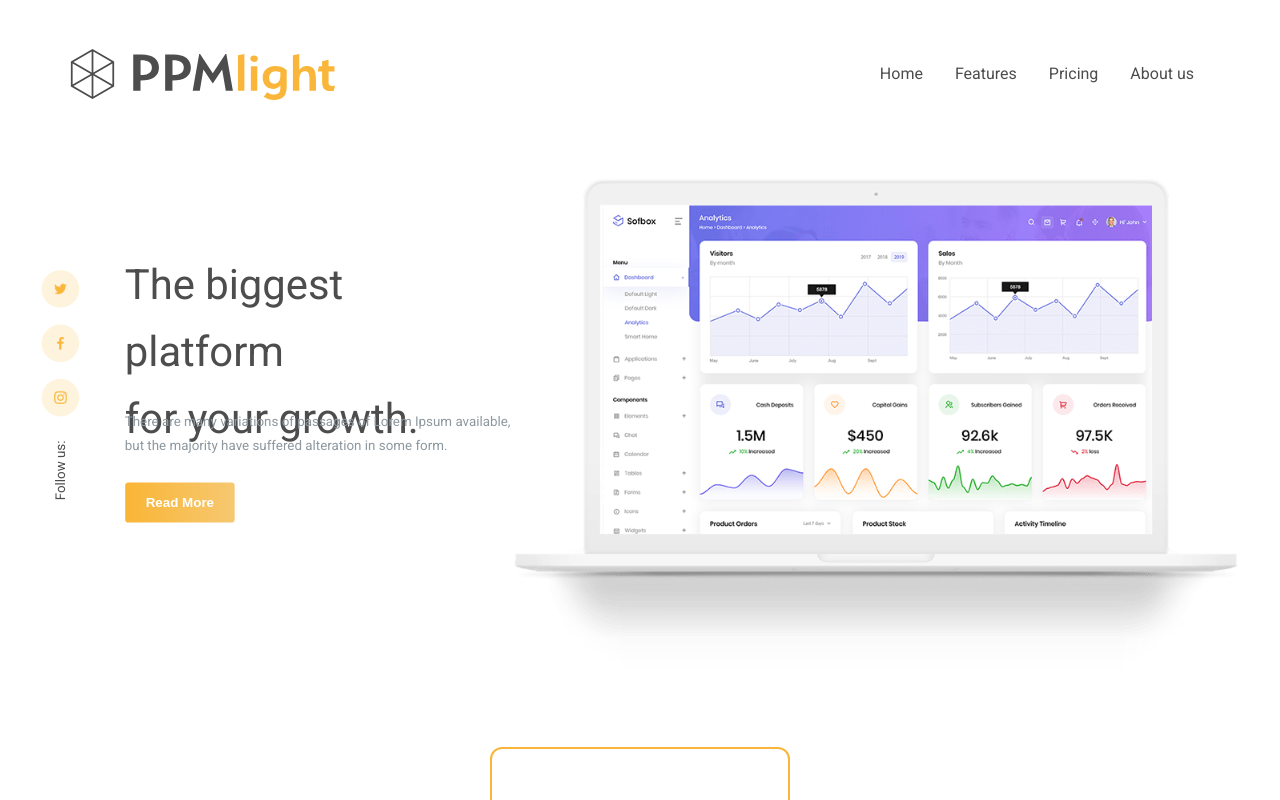
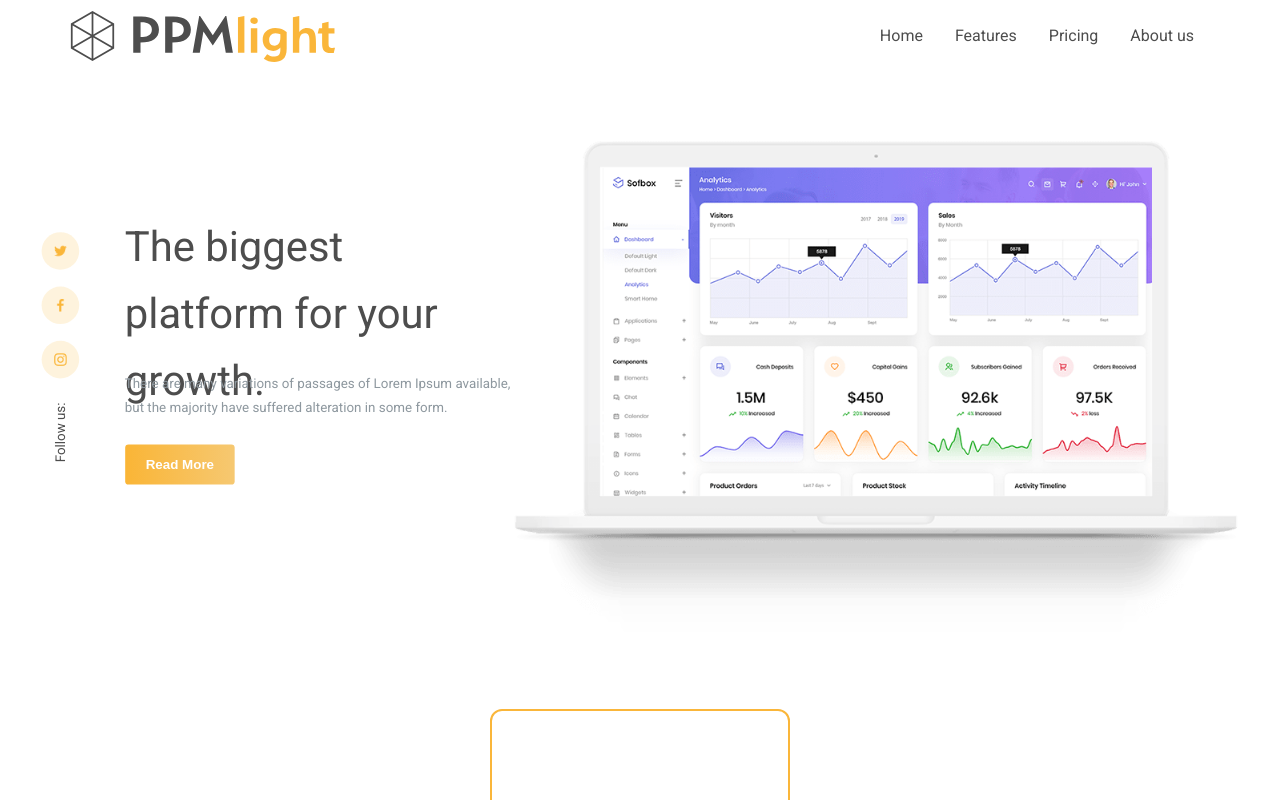
Before and after one commit to MarcinGazda/PPMLight.WWW, a React (Vite) app: page / in a window 1280 px wide. Shown: the top 800 px of the page. Built offline with nearby package versions, Linux system fonts and the light colour scheme.

Commit message:
styles:  remove white-space, height, width from body in index

```diff
--- a/src/index.scss
+++ b/src/index.scss
@@ -6,12 +6,10 @@
 
 body {
   color: $gray;
+  margin-inline: auto;
   margin: 0;
   padding: 0;
-  width: 100%;
   font-family: $Poppins;
-  height: 100vh;
-  white-space: pre-wrap;
   overflow-x: hidden;
 }
 
```
